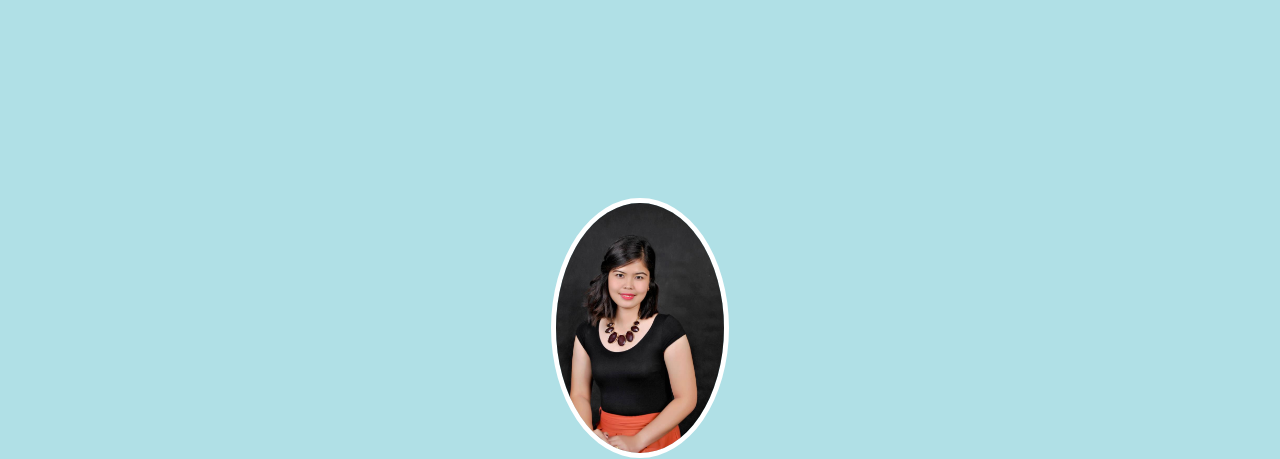
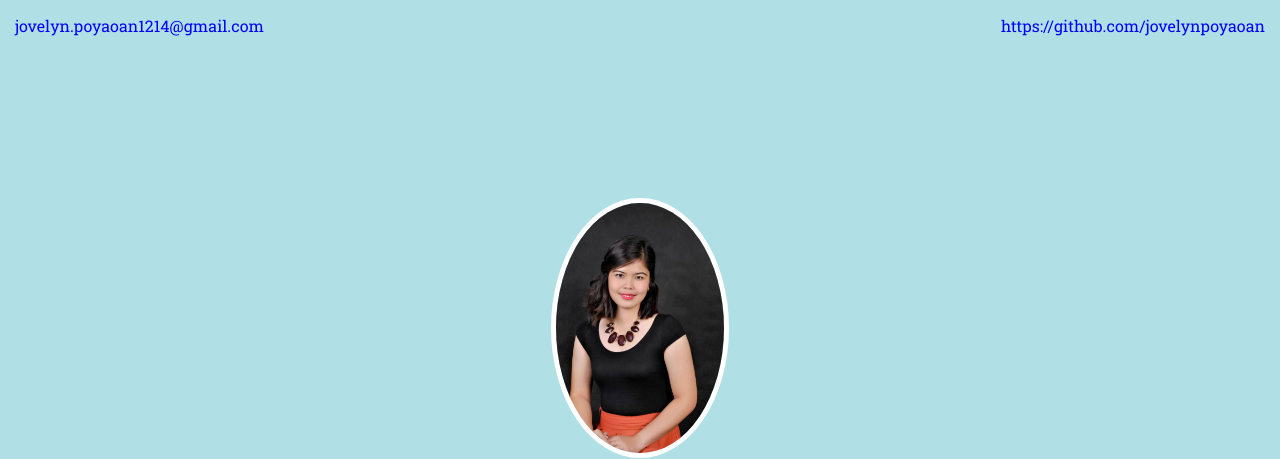
Before and after one commit to jovelynpoyaoan/mod00-00, a plain HTML site: page index.html in a window 1280 px wide. Shown: the top 459 px of the page. Drawn offline with Linux system fonts and the light colour scheme.

Commit message:
My third commit

```diff
--- a/assets/css/style.css
+++ b/assets/css/style.css
@@ -13,6 +13,19 @@ body {
 #main-section {
 	background-color: powderblue
 }
+section#main-section > a {
+	color: blue;
+	text-decoration: none;
+	padding: 15px;
+	display: block;
+}
+
+a[href="https://github.com/jovelynpoyaoan"] {
+	position: absolute;
+	top: 0;
+	right: 0;
+}
+
 .about {
 	width: 60%;
 	/*margin: 0 auto;*/
--- a/index.html
+++ b/index.html
@@ -16,6 +16,11 @@
 	<main id="wrapper">
 
 		<section id= "main-section">
+			<a href="jovelyn.poyaoan1214@gmail.com">
+			jovelyn.poyaoan1214@gmail.com</a>
+
+			<a href="https://github.com/jovelynpoyaoan">
+			https://github.com/jovelynpoyaoan</a>
 
 			<div class="about">
 
```
